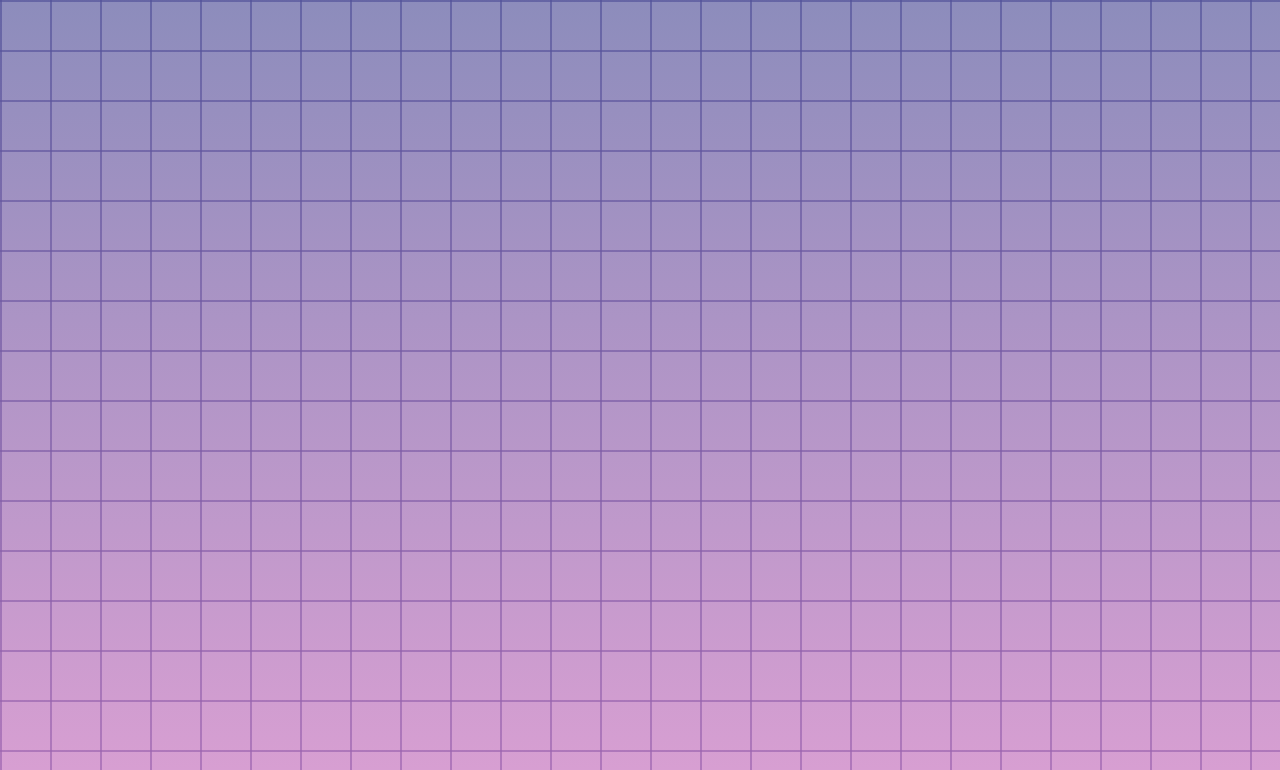
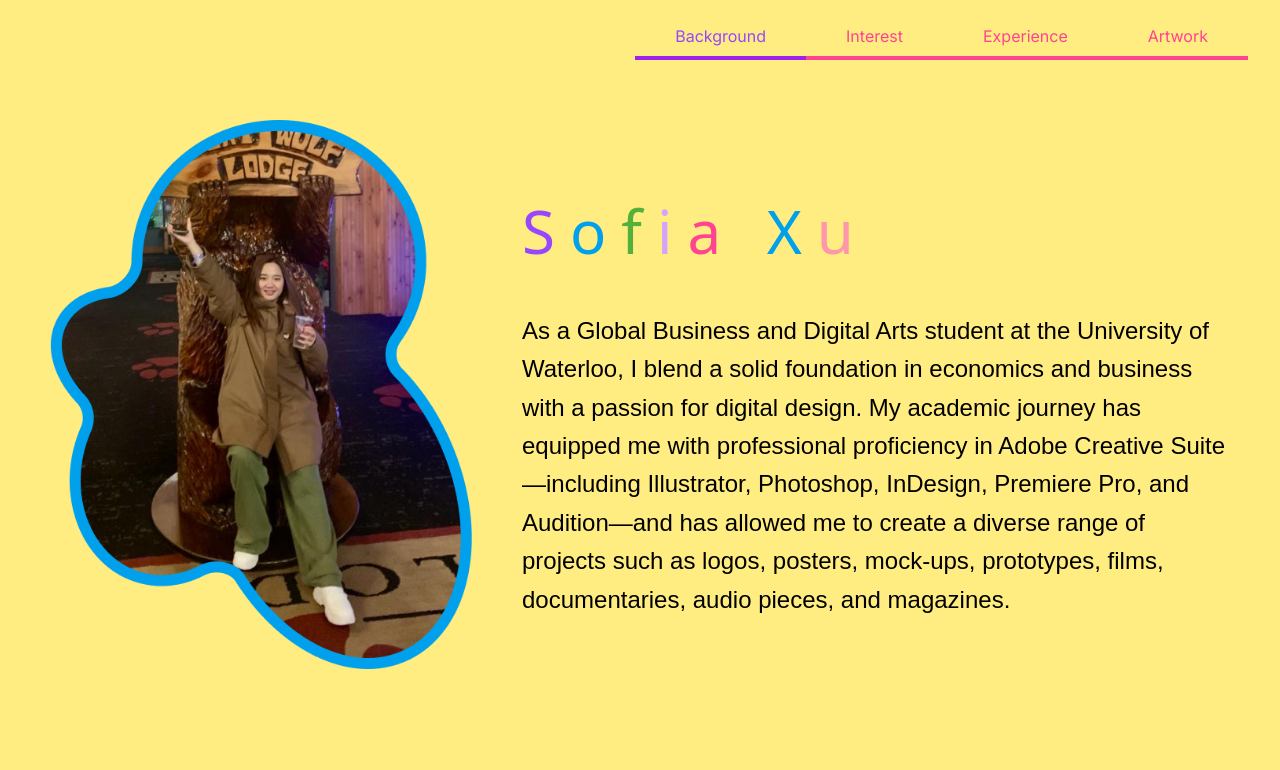
Before and after one commit to Soifa/myPortfolio-background, a plain HTML site: page index.html in a window 1280 px wide. Shown: the top 770 px of the page. Drawn offline with Linux system fonts and the light colour scheme; a web font is replaced by a local one.

Commit message:
finished background page

```diff
--- a/index.html
+++ b/index.html
@@ -1,22 +1,209 @@
 <!DOCTYPE html>
+<html lang="en-CA">
+  <head>
+    <meta charset="utf-8">
+    <title>Background</title>
+    <!-- FONT EMBED -->
+    <link rel="preconnect" href="https://fonts.googleapis.com">
+    <link rel="preconnect" href="https://fonts.gstatic.com" crossorigin>
+    <link href="https://fonts.googleapis.com/css2?family=Inter:ital,opsz,wght@0,14..32,100..900;1,14..32,100..900&family=Kirang+Haerang&family=Kite+One&display=swap" rel="stylesheet">
+
     <style>
-  /* netnet default bg */
       body {
+        background-color: #FFED81;
         margin: 0;
-    background-image: linear-gradient(#515199a8 2px, transparent 1px),
-      linear-gradient(90deg, #515199a8 2px, transparent 1px);
-    background-size: 50px 50px;
-    position: relative;
-    z-index: 1;
-    overflow: hidden;
+        font-size: 16px;
+        padding-top: 70px;
       }
 
-  body::before {
-    content: "";
-    position: absolute;
-    z-index: -1;
+      .webInfo {
         width: 100vw;
-    height: 100vh;
-    background: linear-gradient(0deg, #c76ebca8, #515199a8);
+      }
+
+      .container {
+        display: flex;
+        align-items: center;
+        justify-content: center;
+        padding: 50px;
+        gap: 50px;
+      }
+
+      .bio {
+        flex: 2;
+        max-width: 60%;
+      }
+
+      .bio h1 {
+        font-family: "Kirang Haerang", system-ui;
+        font-size: 3.75em;
+        font-weight: 400;
+        font-style: normal;
+        letter-spacing: 0.25em;
+      }
+
+      .bio h1 span:nth-child(1) {
+        color: #9747FF;
+      }
+
+      /* purple */
+      .bio h1 span:nth-child(2) {
+        color: #00A0EC;
+      }
+
+      /* blue */
+      .bio h1 span:nth-child(3) {
+        color: #52B13A;
+      }
+
+      /* green */
+      .bio h1 span:nth-child(4) {
+        color: #D4A2FF;
+      }
+
+      /* lightPurple */
+      .bio h1 span:nth-child(5) {
+        color: #FF4491;
+      }
+
+      /* pastel pink */
+      .bio h1 span:nth-child(6) {
+        color: #00A0EC;
+      }
+
+      /* blue */
+      .bio h1 span:nth-child(7) {
+        color: #FE97AC;
+      }
+
+      /* light pink */
+
+      .bio p {
+        font-family: "Kite One", sans-serif;
+        font-weight: 400;
+        font-style: normal;
+        line-height: 1.6;
+        font-size: 1.5em;
+        max-width: 37.5em;
+      }
+
+      .photo-wrapper {
+        flex: 1;
+        max-width: 40%;
+      }
+
+      .photo-wrapper img {
+        width: 100%;
+      }
+
+      .resume-button {
+        text-align: center;
+        margin-top: 40px;
+        margin-bottom: 60px;
+      }
+
+      .nav-bar {
+        position: fixed;
+        top: 0;
+        width: 100%;
+        background-color: #FFED81;
+        z-index: 1000;
+        /* box-shadow: 0 2px 5px rgba(0, 0, 0, 0.1); */
+}
+
+      ul {
+        list-style-type: none;
+        overflow: hidden;
+        display: flex;
+        justify-content: right;
+        margin: 0;
+        padding: 1em 2em;
+      }
+
+      li {
+        float: left;
+      }
+
+      li a {
+        position: relative;
+        display: block;
+        padding: 10px 40px;
+        text-decoration: none;
+        font-family: 'Inter', sans-serif;
+        color: #FF4491;
+        border-bottom: 4px solid #FF4491;
+        transition: border-color 0.3s ease;
+      }
+
+      .resume-button a {
+        font-family: 'Kite One', sans-serif;
+        font-size: 20px;
+        color: #A020F0;
+        text-decoration: none;
+        padding: 12px 40px;
+        border: 3px solid #D4A2FF;
+        border-radius: 30px;
+        transition: all 0.3s ease;
+        background-color: transparent;
+        display: inline-block;
+      }
+
+      li a:hover {
+        border-bottom: 4px solid #00A0EC;
+      }
+
+      .resume-button a:hover {
+        background-color: #D4A2FF;
+        color: white;
+      }
+
+      li a[href="#background"] {
+        color: #9747FF;
+        border-bottom: 4px solid #A020F0;
       }
     </style>
+  </head>
+
+
+  <body>
+    <div class="webInfo">
+      <div class="nav-bar">
+      <ul>
+        <li><a href="#background">Background</a></li>
+        <li><a href="https://soifa.github.io/myPortfolio-interest/">Interest</a></li>
+        <li><a href="https://soifa.github.io/myPortfolio-experience/">Experience</a></li>
+        <li><a href="https://soifa.github.io/myPortfolio-art-work/">Artwork</a></li>
+      </ul>
+      </div>
+
+      <div class="container">
+        <div class="photo-wrapper">
+          <img src="myPhoto.png" alt="Photo of me">
+        </div>
+        <div class="bio">
+          <h1>
+            <span>S</span><span>o</span><span>f</span><span>i</span><span>a</span> <span>X</span><span>u</span>
+          </h1>
+          <p>
+            As a Global Business and Digital Arts student at the University of Waterloo, I blend a solid foundation in economics and business with a passion for digital design. My academic journey has equipped me with professional proficiency in Adobe Creative Suite—including Illustrator, Photoshop, InDesign, Premiere Pro, and Audition—and has allowed me to create a diverse range of projects such as logos, posters, mock-ups, prototypes, films, documentaries, audio pieces, and magazines.
+          </p>
+        </div>
+      </div>
+
+      <div class="container reverse">
+        <div class="bio">
+          <p>
+            I consider myself both imaginative and detail-oriented. I love to let my creativity explore uncharted territories, yet I also strive for perfection in every project, ensuring that even the smallest details are meticulously crafted. My passion for reading fantasy literature has exposed me to countless extraordinary worlds, continually pushing the boundaries of my imagination. Additionally, I find great satisfaction in video editing—assembling clips and refining details to build immersive worlds that transport audiences into compelling stories.
+          </p>
+        </div>
+        <div class="photo-wrapper">
+          <img src="adobe creative cloud.png" alt="Adobe Creative Tools Icons">
+        </div>
+      </div>
+
+      <div class="resume-button">
+        <a href="https://www.canva.com/design/DAGYsb3a900/HzhNEasZmHm42NCZkpET9A/view?utm_content=DAGYsb3a900&utm_campaign=designshare&utm_medium=link2&utm_source=uniquelinks&utlId=h6c0ee04f51" target="_blank">Resumé</a>
+      </div>
+
+    </div>
+  </body>
+</html>
```
Lines whose indentation alone changed are shown as unchanged.
